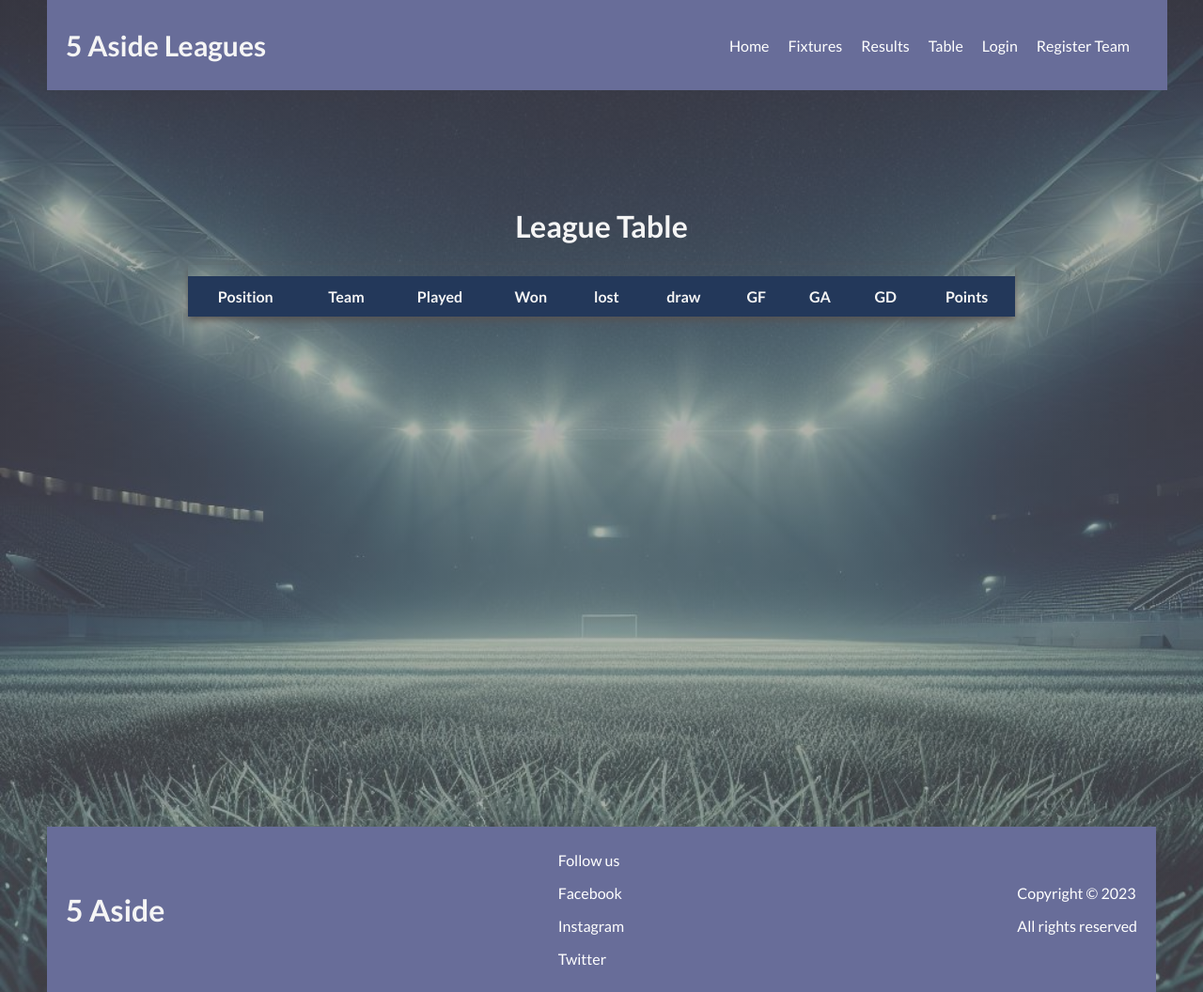
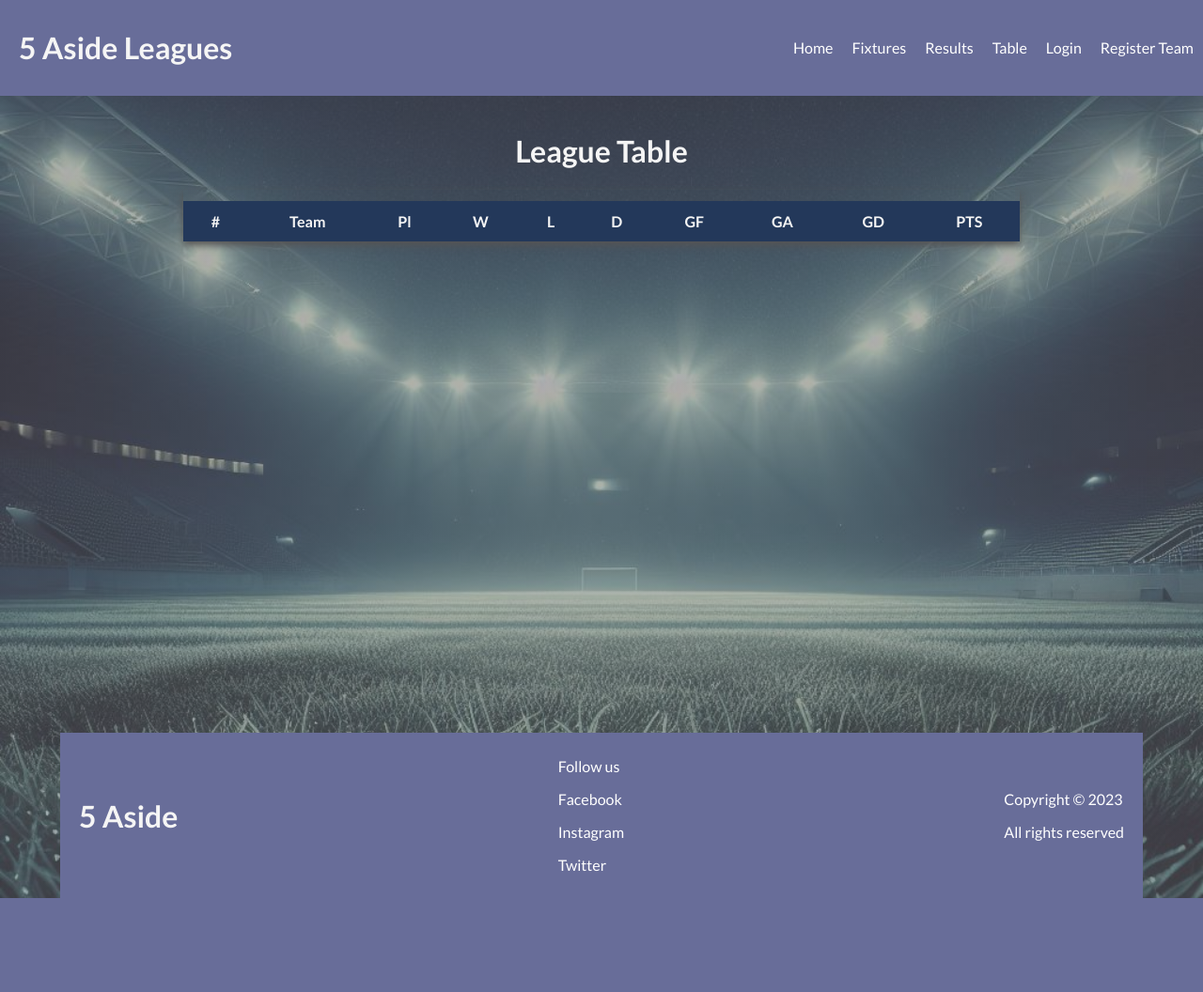
Before and after one commit to Athunder79/Python, a Flask app: page /table/ in a window 1280 px wide. Shown: the whole page at 94% size. After the commit the page ends 956 px from the top, so only its background shows below. Run offline with Flask 2, Linux system fonts and the light colour scheme; lists and menus that the app fills with data are empty.

Commit message:
css and mobile menu

```diff
--- a/static/script/script.js
+++ b/static/script/script.js
@@ -4,6 +4,7 @@ document.addEventListener('DOMContentLoaded', function () {
     let headers = table.querySelectorAll('th');
 
     check = 1;
+
 
     headers.forEach(header => {
         header.addEventListener('click', () => {
@@ -42,4 +43,12 @@ document.addEventListener('DOMContentLoaded', function () {
 
         });
     });
+
+    let mobileMenu = document.querySelector('.mobile-menu');
+    let menu = document.querySelector('.menu');
+
+    mobileMenu.addEventListener('click', function() {
+    menu.classList.toggle('show');
+  });
+
 });
--- a/static/style/style.css
+++ b/static/style/style.css
@@ -1,36 +1,178 @@
 @import url("https://fonts.googleapis.com/css2?family=Lato:wght@400;700&display=swap");
 
 body {
-    background-image:linear-gradient(#5e5d5d80, #6f6d6d80), url(https://athunder79.github.io/Project/Module%202/images/football_pitch.jpg);
+    background-image: linear-gradient(#5e5d5d80, #6f6d6d80), url(https://athunder79.github.io/Project/Module%202/images/football_pitch.jpg);
     background-position: center;
     background-repeat: no-repeat;
     background-size: cover;
-    margin: 0px 50px 0px 50px;
+    margin: auto;
+    width: 90%;
     padding: 0;
     font-family: "Lato", Arial, Helvetica, sans-serif;
 
 }
 
-header, nav, footer{
+.header {
+
     display: flex;
     justify-content: space-between;
     align-items: center;
     background-color: #686d99;
     color: white;
     padding: 10px 20px;
+    top:0;
+    left:0;
+    position: fixed;
+    width: 100%;
+
+    /* position: fixed;
+    top: 0;
+    left: 0;
+    width: 90%;
+    background-color: #686d99;
+    padding: 10px 20px;
+    display: flex;
+    justify-content: space-between;
+    align-items: center;
+    box-shadow: 0 2px 4px rgba(0, 0, 0, 0.1); */
+
+}
+
+.header-logo {
+    font-size: 50px;
+    font-weight: bold;
+}
+
+.menu {
+    display: flex;
+    list-style: none;
+    margin: 0;
+    padding: 0;
+  }
+
+.menu li {
+    margin: 0 10px;
+  }
+
+.menu a {
+    text-decoration: none;
+    color: #fff;
+  }
+
+.menu a:hover {
+    font-size: 1.1em;
+    transition-duration: 250ms;
+  }
+
+.mobile-menu {
+    font-size: 30px;
+    cursor: pointer;
+    display: none;
+  }
+
+
+  table {
+
+    box-shadow: 0 4px 8px #565454;
+    font-size: 16px;
+    width: 80%;
+    text-align: center;
+    border: none;
+    padding-bottom: 0px;
+    padding-left: 0px;
+    padding-right: 0px;
+    padding-top: 12px;
+    border-spacing: 0px;
+
+}
+
+
+
+
+  @media screen and (max-width: 800px) {
+    body{
+        width: 100%;
+    }
+
+    .mobile-menu {
+    display: block;
+    }
+
+    .menu {
+    display: none;
+    flex-direction: column;
+    position: absolute;
+    top: 80px;
+    margin-left: -20px;
+    margin-right: auto;
+    width: 100%;
+    background-color: #686d99;
+    }
+
+    .menu.show {
+    display: flex;
+    }
+
+    .menu li {
+        width: 100%;
+       text-align: center;
+        }
+
+    .menu li:hover {
+
+
+        font-size: 1.2em;
+        transition-duration: 150ms;
+    }
+
+     a {
+        display:block;
+        padding:10px 0px;
+        color: #f5f5f5;
+      }
+
+    table {
+        width: 100%;
+    }
+
+    main {
+        padding: 0px;
+    }
+
+    }
+
+
+
+
+footer {
+    display: flex;
+    justify-content: space-between;
+    align-items: center;
+    background-color: #686d99;
+    color: white;
+    padding: 10px 20px;
+
+
+}
+
+.username {
+
+    margin-top: 100px;
 }
 
 .squad_heading {
     text-decoration: underline;
 }
 
-h1, h2, h3{
+h1,
+h2,
+h3 {
     color: #f5f5f5;
 }
 
 .container {
     border-radius: 8px 8px 8px 8px;
-    width: 30%;
+    width: 60%;
     margin: 0 auto;
     background-color: #608bd0;
     box-shadow: 0 4px 8px #565454;
@@ -47,39 +189,15 @@ h1, h2, h3{
     display: flex;
     font-size: 15px;
     font-weight: bold;
-    /* padding: 20px 0 0 0; */
+
 }
 
 .header-menu a {
-   color:aliceblue;
+    color: aliceblue;
     display: none;
     text-decoration: none;
 }
 
-nav ul {
-    list-style: none;
-    display: flex;
-    gap: 20px;
-    padding: 0;
-}
-
-nav a {
-    text-decoration: none;
-    color: white;
-    transition: color 0.3s;
-}
-
-nav a:hover {
-    color: lightgray;
-}
-
-
-.sticky {
-    position: fixed;
-    top: 0px;
-    width: 90%;
-
-  }
 
 main {
     min-height: 80vh;
@@ -145,28 +234,15 @@ main {
 
 .colour-cell {
     padding-top: 3px;
-    padding-bottom: 0px;
+    padding-bottom: 0px
 
 }
 
-table {
 
-    box-shadow: 0 4px 8px #565454;
-    font-size: 16px;
-    width: 80%;
-    text-align: center;
-    border: none;
-    padding-bottom: 0px;
-    padding-left: 0px;
-    padding-right: 0px;
-    padding-top: 12px;
-    border-spacing: 0px;
-
-}
 
 th {
     background-color: #23385A;
-    color:#f5f5f5;
+    color: #f5f5f5;
     padding: 12px;
 }
 
--- a/templates/base.html
+++ b/templates/base.html
@@ -18,16 +18,10 @@
     </style>
 </head>
 <body>
-    <header class="sticky">
-        <div class="header-logo">
+    <div class="header">
         <h1>5 Aside Leagues</h1>
-            </div>
-        <div class="header-menu">
-            <p><a href="#">MENU</a></p>
-            <p><i class="arrow_down"></i></p>
-        </div>
-        <nav>
-            <ul>
+        <div id ="mobile-menu" class="mobile-menu">&#9776;</div>
+        <ul class="menu">
             <li><a href="{{ url_for('index') }}">Home</a></li>
             <li><a href="{{ url_for('fixtures') }}">Fixtures</a></li>
             <li><a href="{{ url_for('results') }}">Results</a></li>
@@ -37,12 +31,11 @@
             {% else %}
             <li><a href="{{ url_for('login') }}">Login</a></li>
             <li><a href="{{ url_for('register') }}">Register Team</a></li>
+            <li></li>
             {% endif %}
         </ul>
-        </nav>
-    </header>
-    <main>
-    <div>
+    </div>
+    <div class="username">
 
         {% if 'username' in session %}
         <h2>Welcome: {{ session['username'] }}</h2>
@@ -51,7 +44,6 @@
         {% block content %}
         {% endblock %}
     </div>
-    </main>
     <footer>
         <div class="footer-logo">
             <h1>5 Aside</h1>
@@ -69,4 +61,5 @@
         </div>
     </footer>
 </body>
+
 </html>
--- a/templates/results.html
+++ b/templates/results.html
@@ -37,9 +37,9 @@
                 <tr>
                 <form class="register" action="/submit_results" method="post">
                     <td>{{ team[0] }}</td><input type="hidden" id="team_1" name="team_1" value="{{ team[0] }}">
-                    <td class="score-input"><input type="hidden" name="team_1_goals" id="team_1_goals" class="score-input" value="x" type="number"></td>
+                    <td class="score-input"><input type="hidden" name="team_1_goals" id="team_1_goals" class="score-input" value="0" type="number" min="0"></td>
                     <td class="score-input">vs</td>
-                    <td class="score-input"><input type="hidden" id="team_2_goals" name="team_2_goals"class="score-input" type="number" value="x"></td>
+                    <td class="score-input"><input type="hidden" id="team_2_goals" name="team_2_goals"class="score-input" type="number" min="0" value="0"></td>
                     <td>{{ team[1] }}</td><input type="hidden" id="team_2" name="team_2" value="{{ team[1] }}">
                     <td></td>
                 </form>
--- a/templates/table.html
+++ b/templates/table.html
@@ -8,16 +8,16 @@
     <div class="center">
     <table id="league-table" >
         <tr>
-        <th>Position</th>
-        <th>Team</th>
-        <th>Played</th>
-        <th>Won</th>
-        <th>lost</th>
-        <th>draw</th>
+        <th class=>#</th>
+        <th class=>Team</th>
+        <th>Pl</th>
+        <th>W</th>
+        <th>L</th>
+        <th>D</th>
         <th>GF</th>
         <th>GA</th>
         <th>GD</th>
-        <th>Points</th>
+        <th>PTS</th>
         </tr>
         {%for team in sorted_table%}
         <tr>
```
Also changed, not shown: other parts of static/style/style.css (+5 -29 lines). Lines whose indentation alone changed are shown as unchanged.
